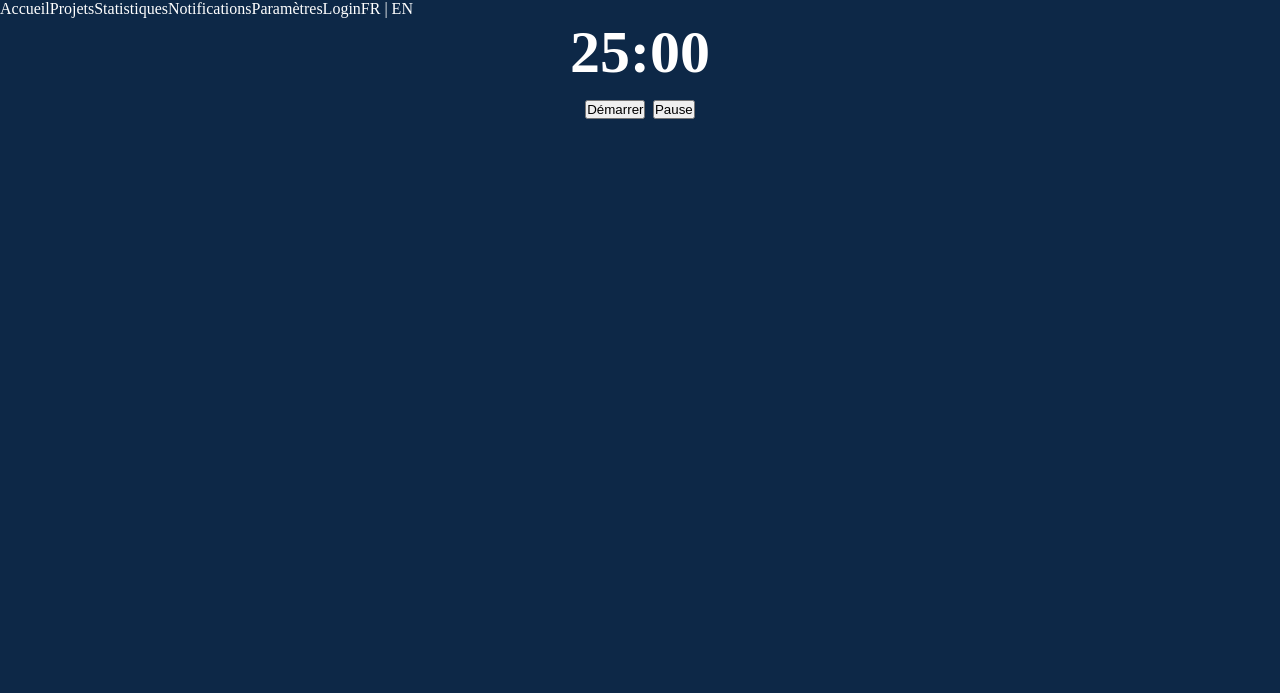
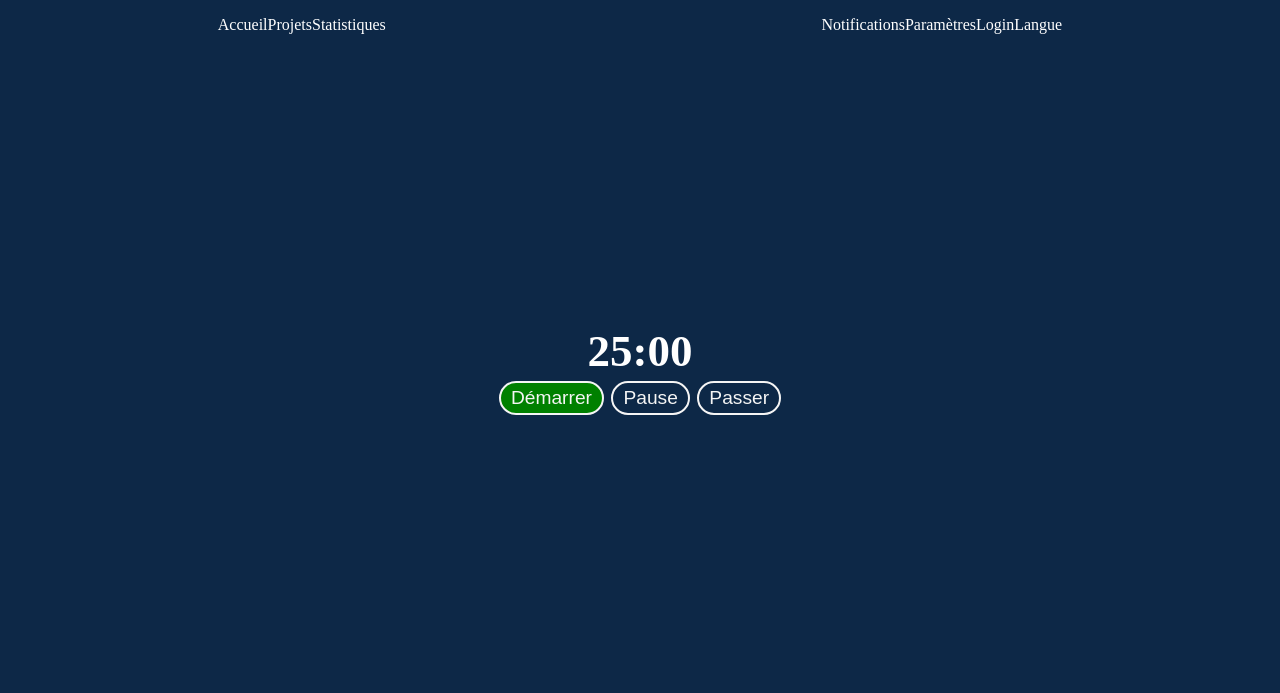
Before and after one commit to init-dev17/Pomodoro, a plain HTML site: page index.html in a window 1280 px wide. Drawn offline with Linux system fonts and the light colour scheme.

Commit message:
color buttons

```diff
--- a/components/_buttons.scss
+++ b/components/_buttons.scss
@@ -0,0 +1,39 @@
+
+#next{
+    color: black;
+}
+
+
+#section1{
+    button{
+
+    font-size: 1.2rem;
+    padding: 4px 10px;
+    color: whitesmoke;
+    background-color: transparent;
+    border: 2px solid whitesmoke;
+    border-radius: 50px;
+    cursor: pointer;
+    user-select: none;
+    outline: none;
+    transition: 0.4s ease;
+
+
+
+    }
+    #start{
+        background-color: green;
+        &:hover{
+            font-size: 1.4rem;
+
+           }
+        &:active{
+            font-size: 1.7rem;
+        }
+    }
+
+}
+
+.inactive-btn{
+    background-color: transparent;
+}
--- a/index.html
+++ b/index.html
@@ -25,7 +25,7 @@
       referrerpolicy="no-referrer"
     />
 
-    <link rel="icon" href="./assets/img/icon.png" />
+    <link rel="icon" href="./assets/img/Button_Icon_Red.png" />
 
     <link rel="stylesheet" href="./index.css" />
 
@@ -35,26 +35,48 @@
   <header></header>
 
   <nav>
-    <ul>
+    <ul id="nav1">
       <li>Accueil</li>
       <li>Projets</li>
       <li>Statistiques</li>
+    </ul>
+
+    <ul id="nav2">
       <li>Notifications</li>
       <li>Paramètres</li>
       <li>Login</li>
-      <li id="language">FR | EN</li>
+      <li id="language">Langue</li>
     </ul>
   </nav>
 
   <aside></aside>
 
   <body>
-    <div class="compteur">
-      <h1>25:00</h1>
-      <button id="start">Démarrer</button>
-      <button id="pause">Pause</button>
-    </div>
+    <section id="section1">
+      <div class="compteur">
+        <h1>25:00</h1>
+        <div>
+          <button id="start">Démarrer</button>
+          <button id="pause">Pause</button>
+          <button id="next">Passer</button>
+        </div>
+      </div>
+    </section>
 
-    <footer></footer>
+    <footer>
+      <!-- Menu déroulant pour le choix de l'arrière-plan
+      <label for="background-select">Choisir un arrière-plan:</label>
+
+      <select name="background" id="background-select">
+        <option value="">--Choisir une option--</option>
+        <option value="neige">Neige</option>
+        <option value="nuit">Nuit</option>
+        <option value="pluie">Pluie</option>
+        <option value="coree">Corée</option>
+        <option value="new-york">New York</option>
+        <option value="central-park">Central Park</option>
+      </select>
+      -->
+    </footer>
   </body>
 </html>
--- a/index.js
+++ b/index.js
@@ -4,6 +4,8 @@ let timeOut;
 
 let compteur = document.querySelector(".compteur h1");
 let start = document.querySelector("#start");
+let pause = document.querySelector("#pause");
+let next = document.querySelector("#next");
 
 let finPomodoro = new Audio("/assets/audio/finPomodoro.mp3"); // https://lasonotheque.org/detail-1111-message-1.html
 // console.log(finPomodoro);
@@ -24,11 +26,19 @@ function countDown() {
 
   // Si le temps(en secondes) > 0, continuez le décompte et le décrémenter
   if (timeOut > 0) {
+    start.style.background = "black";
+    pause.style.background = "orange";
+    next.style.background = "red";
+
     setTimeout(countDown, 1);
     timeOut--;
   } else if (timeOut == 0) {
     console.log("Fin du programme");
     finPomodoro.play();
+
+    start.style.background = "green";
+    pause.style.background = "transparent";
+    next.style.background = "transparent";
 
     // Incrémenter le choix
     // Réinitialiser le choix à 0 si après le temps de pause 15 minutes
@@ -38,6 +48,10 @@ function countDown() {
     } else {
       choix = 0;
     }
+
+    // if choix impair : cacher le bouton "Démarrer" et afficher bouton "Passer"
+    // ou rendre incliquable "Démarrer"
+
     console.log("Tour Pomodoro : ", choix);
     return 0;
   }
@@ -60,6 +74,14 @@ start.addEventListener("click", () => {
   countDown();
 });
 
+// si appui sur bouton "Passer", passe à la prochaine étape du pomodoro
+next.addEventListener("click", () => {
+  console.log("click event sur next");
+  console.log(timeOut);
+  timeOut = 0;
+  console.log(timeOut);
+});
+
 //
 /* Loop
 
--- a/index.scss
+++ b/index.scss
@@ -25,14 +25,24 @@
 
 body{
     background: $background; //url(../assets/img/bg.jpg) fixed center/cover;
+    // background: url(./assets/img/neige-autriche.jpg) fixed center/cover;
+    // background: url(./assets/img/nuit.jpg) fixed center/cover;
+
     font-family: $font1;
 
 
+    #section1 {
+        .compteur {
+            display: flex;
+            flex-direction: column;
 
-    .compteur {
-        color: white;
-        font-size: 30px;
-        text-align: center;
+            color: white;
+            font-size: 30px;
+            text-align: center;
+            min-height: 80vh;
+            justify-content: center;
+
+
+        }
     }
-
 }
--- a/layout/_navbar.scss
+++ b/layout/_navbar.scss
@@ -1,6 +1,16 @@
 nav{
+            display: flex;
+            flex-direction: row;
+            justify-content: space-around;
+            height: 50px;
+            align-items: center;
     ul{
         display: flex;
+
         color: white;
+
+       li{
+        margin: 0 auto;
+        }
     }
 }
```
Also changed, not shown: assets/img/Button_Icon_Red.png (added), index.css, 1 other file.
